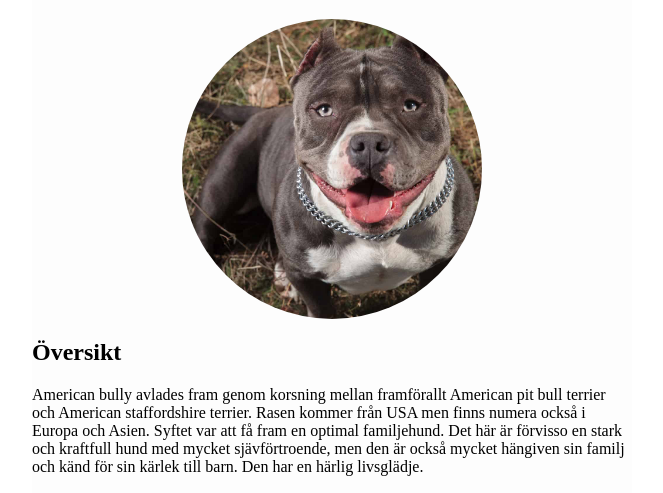
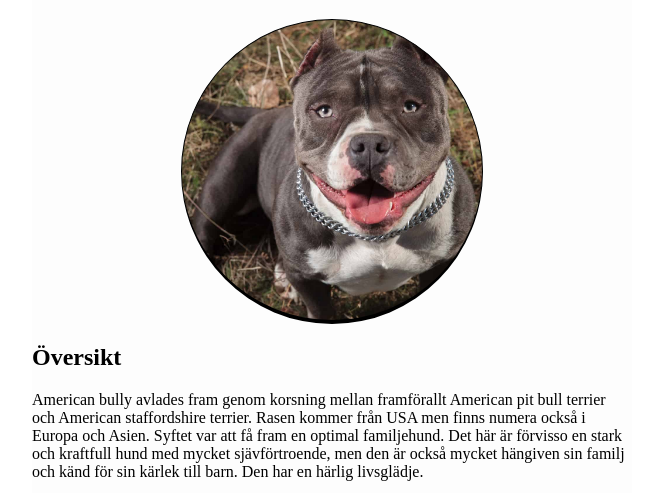
Before and after one commit to beshagjosha/6.7.1.assignment, a plain HTML site: page index.html in a window 1280 px wide. Shown: the part 288-781 px from the top of the page, without its empty margins (308-971 px from the left). Drawn offline with Linux system fonts and the light colour scheme.

Commit message:
Update style.css
update the margin on image div. added border-radius and border solid with border bottom width

```diff
--- a/style.css
+++ b/style.css
@@ -48,8 +48,10 @@
     background-size: cover;
     background-position: center;
     background-repeat: no-repeat;
-    margin-left: 25%;
+    margin: 0 auto;
     border-radius: 50%;
+    border: 1px solid black;
+    border-bottom-width: 4px;
 }
 
 .h2,
```
